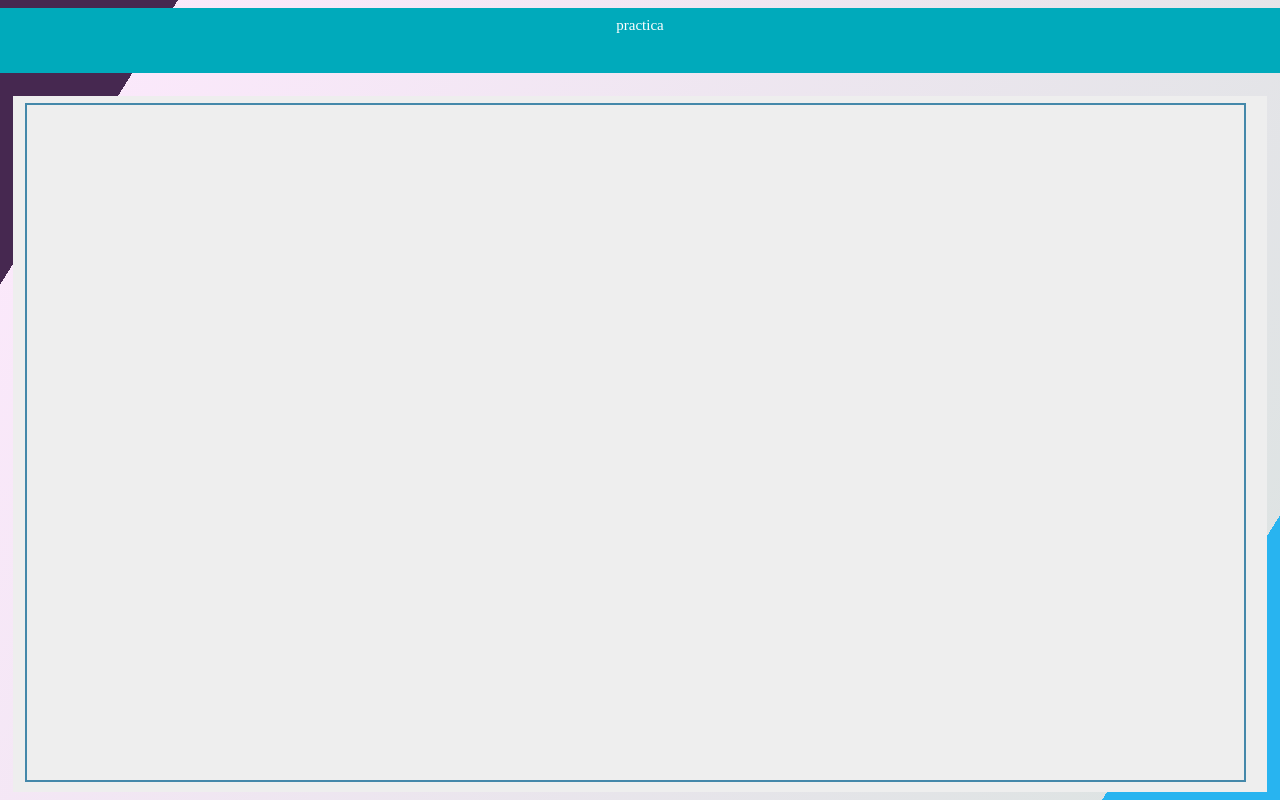
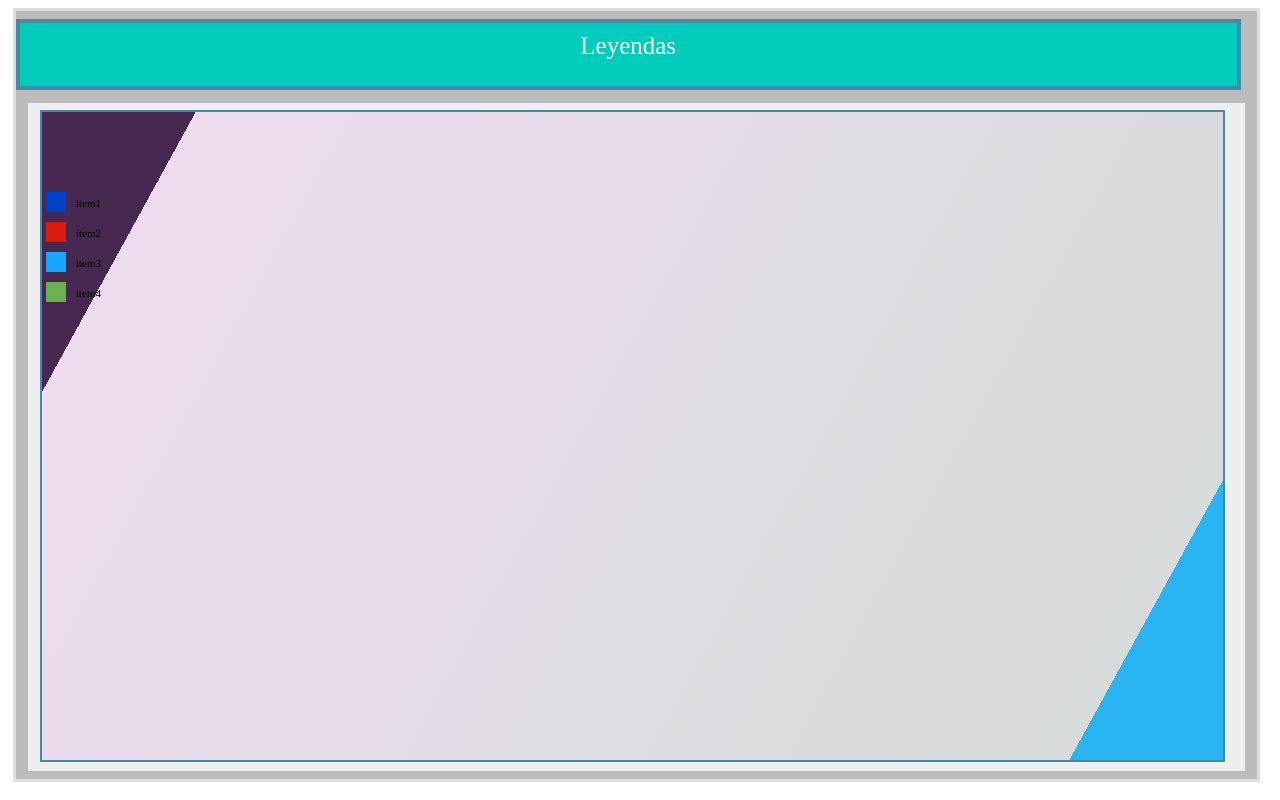
Before and after one commit to Marck-LR/pruebas, a plain HTML site: page index.html in a window 1280 px wide. Drawn offline with Linux system fonts and the light colour scheme.

Commit message:
Agregando Algo de style al html

```diff
--- a/index.html
+++ b/index.html
@@ -2,50 +2,42 @@
 
 <HEAD>
 <TITLE>Documento</TITLE>
-<meta
-name="viewport"
-content="width=device-width,
-initial-scale=1.0,
-maximum-scale=1.0">
+<meta name="viewport" content="width=device-width, initial-scale=1.0, maximum-scale=1.0">
 
 <link rel="stylesheet"
-     type="text/css"
-     href="style.css">
-
-<style type="text/css">
-    body{
-background: -webkit-linear-gradient(top left,rgba(70,40,80,1)      10%,
-rgba(240,180,240,0.3) 10%,
-rgba(190,200,200,0.5) 90%,
-rgba(40,180,240,1)    10%);}
-</style>
+type="text/css"
+href="./style.css">
 
 </HEAD>
 
 <BODY>
 
 <div class="fondo">
-<div class="titulo" align=center >practica</div>
+<div class="titulo" align=center>Leyendas</div>
 <div class="hoja">
 <div class="caja">
 
 
-
-
-
-
-
-
-
-
-
+<svg width="200" height="200">
+<g transform="translate(4,70)">
+<rect x="0" y="10" width="20" height="20" fill="#0140CA"></rect>
+<text x="30" y="25">item1</text>
+<rect x="0" y="40" width="20" height="20" fill="#DD1812"></rect>
+<text x="30" y="55">item2</text>
+<rect x="0" y="70" width="20" height="20" fill="#16A6FE"></rect>
+<text x="30" y="85">item3</text>
+<rect x="0" y="100" width="20" height="20" fill="#6ab150"></rect>
+<text x="30" y="115">item4</text>
+<rect x="0" y="130" width="20" height="20" fill="#FCCA03"></rect>
+<text x="30" y="145">item5</text>
+</g>
+</svg>
 
 
 </div>
 </div>
 </div>
 
-
 </BODY>
 
 </HTML>
--- a/style.css
+++ b/style.css
@@ -1,4 +1,4 @@
-<style>
+
 .fondo{
 position: absolute;
 height: 96%;
@@ -13,13 +13,14 @@ background:#bbbbbb;
 .titulo{
 position: absolute;
 height: 7%;
-width:  100%;
+width:  98%;
 top:    1%;
 left:   0%;
-background:#00aabb;
-color: #ffffff;
+border: solid 4px #4488aa;
+background:#00ccbb;
+color: #fff;
 font-family: serif;
-font-size: 15px;
+font-size: 25px;
 padding-top: 7pt;
 }
 
@@ -31,7 +32,7 @@ top:    12%;
 left:   1%;
 background:#eeeeee;
 font-family: serif;
-font-size; 11px;
+font-size: 11px;
 }
 
 .caja{
@@ -41,9 +42,9 @@ width:  97%;
 top:    1%;
 left:   1%;
 border: solid 2px #4488aa;
-background:#eeeeee;
+background: -webkit-linear-gradient(top left,
+rgba(70,40,80,1)      10%,  rgba(240,180,240,0.3) 10%,
+rgba(190,200,200,0.5) 90%,  rgba(40,180,240,1)  10%);
 font-family: serif;
-font-size; 11px;
+font-size:11px;
 }
-
-</style>
```
